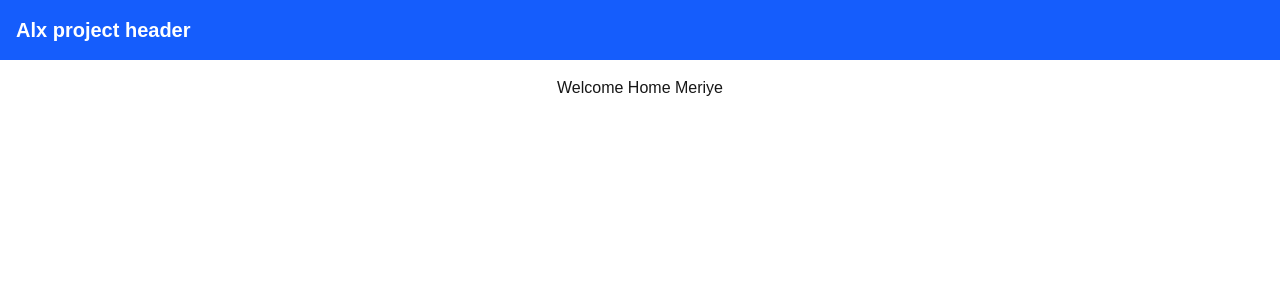
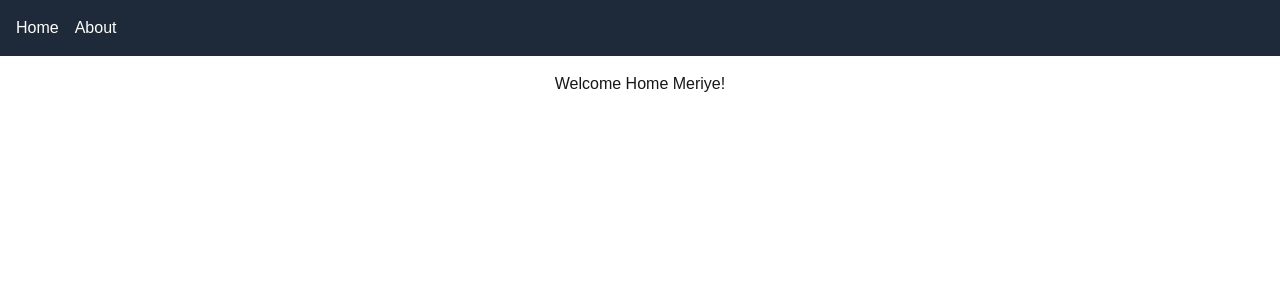
Before and after one commit to Merisola/alx-project-0x02-setup, a Next.js app in the folder alx-project-0x02/: page / in a window 1280 px wide. Shown: the top 300 px of the page. Built offline with nearby package versions, Linux system fonts and the light colour scheme.

Commit message:
basic routing commited

```diff
--- a/alx-project-0x02/components/layout/Header.tsx
+++ b/alx-project-0x02/components/layout/Header.tsx
@@ -1,7 +1,18 @@
-export default function Header() {
+import Link from "next/link";
+
+const Header = () => {
     return (
-        <header className="bg-blue-600 text-white p-4">
-            <h1 className="text-xl font-bold">Alx project header</h1>
-        </header>
+      <header className="bg-gray-800 text-white p-4">
+        <nav className="flex gap-4">
+          <Link href="/home">
+            <span className="hover:underline cursor:pointer">Home</span>
+          </Link>
+          <Link href="/about">
+            <span className="hover:underline cursor:pointer">About</span>
+          </Link>
+        </nav>
+      </header>
     );
 }
+
+export default Header;
--- /dev/null
+++ b/alx-project-0x02/pages/about.tsx
@@ -0,0 +1,12 @@
+import React from "react";
+
+const AboutPage = () => {
+  return (
+    <div>
+      <h1>Welcome to the About Page!</h1>
+      <p>This is the home page of our Next.js project.</p>
+    </div>
+  );
+};
+
+export default AboutPage;
--- /dev/null
+++ b/alx-project-0x02/pages/home.tsx
@@ -0,0 +1,11 @@
+import React from "react";
+
+const HomePage = () => {
+  return (
+    <div>
+      <h1 className="text-center p-4">Welcome Home Meriye!</h1>
+    </div>
+  );
+};
+
+export default HomePage;
--- a/alx-project-0x02/pages/index.tsx
+++ b/alx-project-0x02/pages/index.tsx
@@ -1,10 +1,11 @@
 import Header from "@/components/layout/Header"
+import HomePage from "./home";
 
 export default function Home() {
   return (
     <div>
       <Header />
-      <h1 className="text-center p-4">Welcome Home Meriye</h1>
+      <HomePage />
     </div>
   );
 }
```
